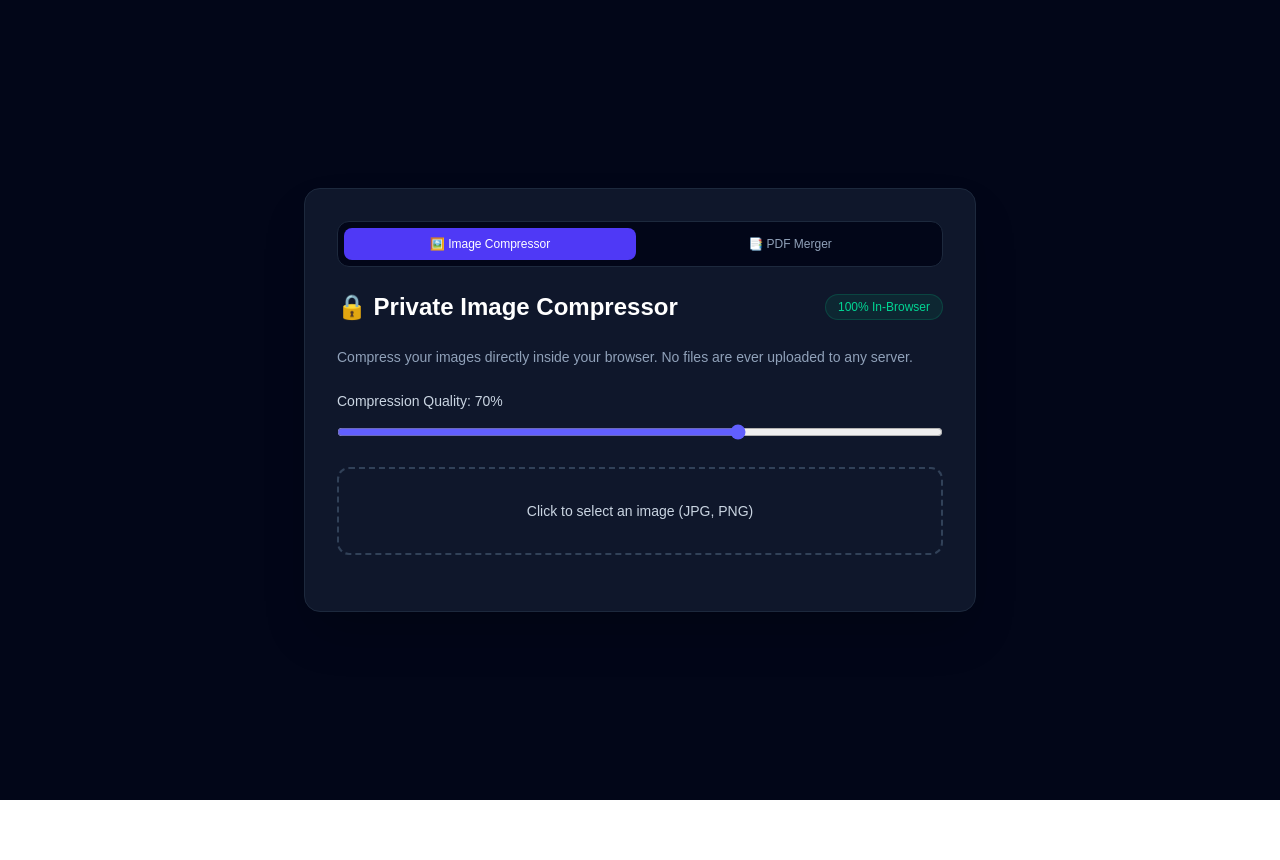
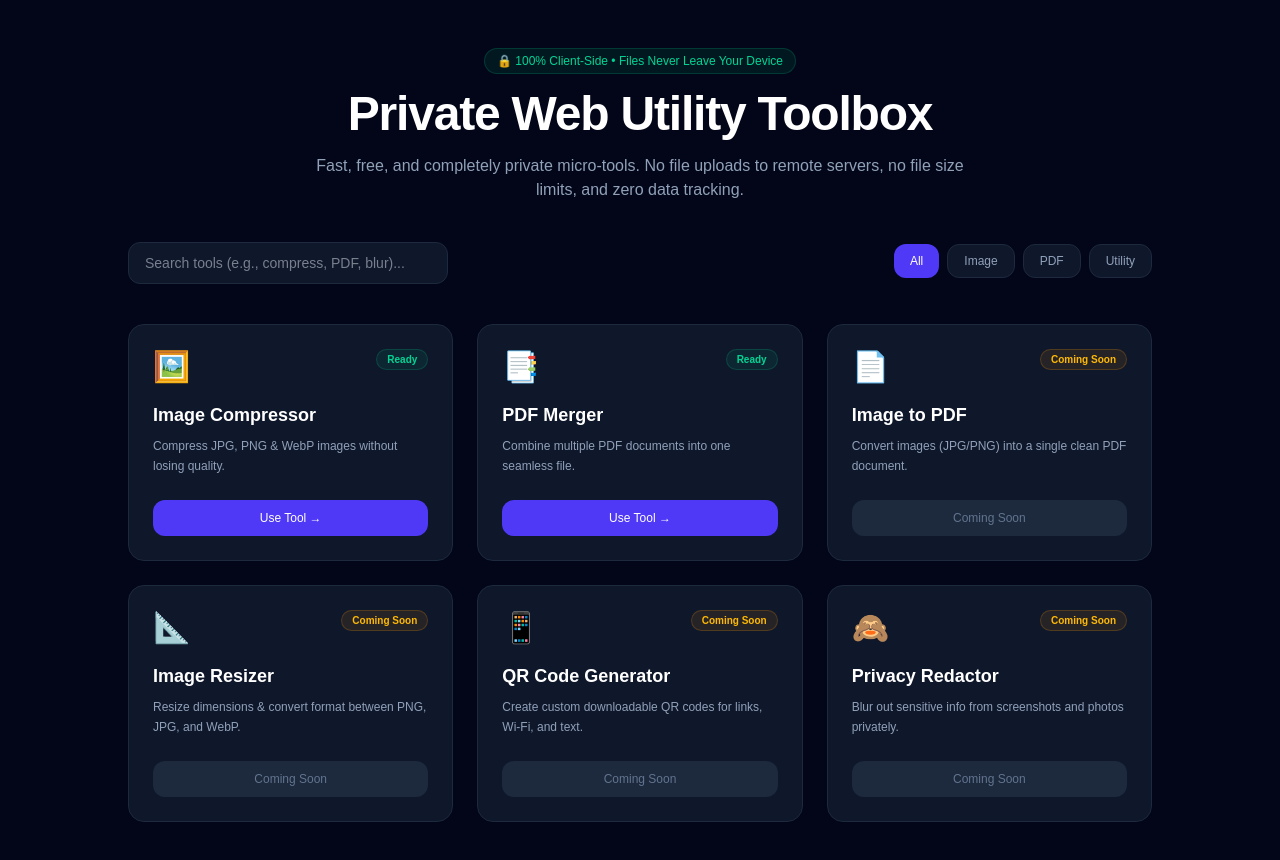
Before and after one commit to anveshak131-wq/private-toolbox, a Next.js app: page / in a window 1280 px wide. Shown: the top 860 px of the page. Before the commit the page ends 800 px from the top, so only its background shows below. Built offline with nearby package versions, Linux system fonts and the light colour scheme.

Commit message:
Homepage overhaul to tool dashboard hub

```diff
--- /dev/null
+++ b/app/image-compressor/page.tsx
@@ -0,0 +1,154 @@
+"use client";
+
+import React, { useState, useRef } from "react";
+import Link from "next/link";
+
+interface CompressedResult {
+  originalName: string;
+  originalSize: number;
+  compressedSize: number;
+  url: string;
+}
+
+export default function ImageCompressor() {
+  const [quality, setQuality] = useState<number>(0.7);
+  const [loading, setLoading] = useState<boolean>(false);
+  const [result, setResult] = useState<CompressedResult | null>(null);
+  const fileInputRef = useRef<HTMLInputElement>(null);
+
+  const handleFileChange = (e: React.ChangeEvent<HTMLInputElement>) => {
+    const file = e.target.files?.[0];
+    if (!file) return;
+
+    setLoading(true);
+    const reader = new FileReader();
+
+    reader.onload = (event) => {
+      const img = new Image();
+      img.src = event.target?.result as string;
+
+      img.onload = () => {
+        const canvas = document.createElement("canvas");
+        canvas.width = img.width;
+        canvas.height = img.height;
+
+        const ctx = canvas.getContext("2d");
+        if (!ctx) return;
+
+        ctx.drawImage(img, 0, 0);
+
+        canvas.toBlob(
+          (blob) => {
+            if (!blob) return;
+            const compressedUrl = URL.createObjectURL(blob);
+            setResult({
+              originalName: file.name,
+              originalSize: file.size,
+              compressedSize: blob.size,
+              url: compressedUrl,
+            });
+            setLoading(false);
+          },
+          "image/jpeg",
+          quality
+        );
+      };
+    };
+
+    reader.readAsDataURL(file);
+  };
+
+  const formatSize = (bytes: number) => {
+    return (bytes / 1024 / 1024).toFixed(2) + " MB";
+  };
+
+  return (
+    <main className="min-h-screen bg-slate-950 text-slate-100 flex flex-col items-center justify-center p-6">
+      <div className="max-w-2xl w-full bg-slate-900 border border-slate-800 rounded-2xl p-8 shadow-2xl">
+
+        {/* Navigation Link */}
+        <div className="mb-6">
+          <Link
+            href="/"
+            className="text-xs text-indigo-400 hover:underline inline-block"
+          >
+            ← Back to All Tools
+          </Link>
+        </div>
+
+        {/* Header */}
+        <div className="flex items-center justify-between mb-6">
+          <h1 className="text-2xl font-bold text-white">🔒 Private Image Compressor</h1>
+          <span className="text-xs bg-emerald-500/10 text-emerald-400 border border-emerald-500/20 px-3 py-1 rounded-full">
+            100% In-Browser
+          </span>
+        </div>
+
+        <p className="text-slate-400 text-sm mb-6">
+          Compress your images directly inside your browser. No files are ever uploaded to any server.
+        </p>
+
+        {/* Quality Controls */}
+        <div className="mb-6">
+          <label className="block text-sm font-medium mb-2 text-slate-300">
+            Compression Quality: {Math.round(quality * 100)}%
+          </label>
+          <input
+            type="range"
+            min="0.1"
+            max="1.0"
+            step="0.05"
+            value={quality}
+            onChange={(e) => setQuality(parseFloat(e.target.value))}
+            className="w-full accent-indigo-500 bg-slate-800 h-2 rounded-lg cursor-pointer"
+          />
+        </div>
+
+        {/* File Dropzone */}
+        <div
+          onClick={() => fileInputRef.current?.click()}
+          className="border-2 border-dashed border-slate-700 hover:border-indigo-500 bg-slate-850 hover:bg-slate-800/50 transition duration-200 rounded-xl p-8 text-center cursor-pointer mb-6"
+        >
+          <p className="text-sm font-medium text-slate-300">
+            {loading ? "Compressing image..." : "Click to select an image (JPG, PNG)"}
+          </p>
+          <input
+            type="file"
+            ref={fileInputRef}
+            onChange={handleFileChange}
+            accept="image/*"
+            className="hidden"
+          />
+        </div>
+
+        {/* Output Results */}
+        {result && (
+          <div className="bg-slate-950 border border-slate-800 rounded-xl p-5 space-y-4">
+            <div className="flex justify-between items-center text-sm">
+              <span className="text-slate-400">Original Size:</span>
+              <span className="font-semibold text-slate-200">{formatSize(result.originalSize)}</span>
+            </div>
+            <div className="flex justify-between items-center text-sm">
+              <span className="text-slate-400">Compressed Size:</span>
+              <span className="font-semibold text-emerald-400">{formatSize(result.compressedSize)}</span>
+            </div>
+            <div className="flex justify-between items-center text-sm">
+              <span className="text-slate-400">Savings:</span>
+              <span className="font-semibold text-indigo-400">
+                {Math.round(((result.originalSize - result.compressedSize) / result.originalSize) * 100)}%
+              </span>
+            </div>
+
+            <a
+              href={result.url}
+              download={`compressed-${result.originalName}`}
+              className="block w-full text-center bg-indigo-600 hover:bg-indigo-500 text-white font-medium py-2.5 rounded-lg transition duration-150"
+            >
+              Download Compressed Image
+            </a>
+          </div>
+        )}
+      </div>
+    </main>
+  );
+}
--- a/app/page.tsx
+++ b/app/page.tsx
@@ -1,160 +1,183 @@
 "use client";
 
-import React, { useState, useRef } from "react";
+import React, { useState } from "react";
 import Link from "next/link";
 
-interface CompressedResult {
-  originalName: string;
-  originalSize: number;
-  compressedSize: number;
-  url: string;
+interface Tool {
+  id: string;
+  title: string;
+  description: string;
+  icon: string;
+  category: "Image" | "PDF" | "Utility";
+  href: string;
+  status: "Ready" | "Coming Soon";
 }
 
+const TOOLS: Tool[] = [
+  {
+    id: "image-compressor",
+    title: "Image Compressor",
+    description: "Compress JPG, PNG & WebP images without losing quality.",
+    icon: "🖼️",
+    category: "Image",
+    href: "/image-compressor",
+    status: "Ready",
+  },
+  {
+    id: "pdf-merger",
+    title: "PDF Merger",
+    description: "Combine multiple PDF documents into one seamless file.",
+    icon: "📑",
+    category: "PDF",
+    href: "/pdf-merger",
+    status: "Ready",
+  },
+  {
+    id: "image-to-pdf",
+    title: "Image to PDF",
+    description: "Convert images (JPG/PNG) into a single clean PDF document.",
+    icon: "📄",
+    category: "PDF",
+    href: "/image-to-pdf",
+    status: "Coming Soon",
+  },
+  {
+    id: "image-resizer",
+    title: "Image Resizer",
+    description: "Resize dimensions & convert format between PNG, JPG, and WebP.",
+    icon: "📐",
+    category: "Image",
+    href: "/image-resizer",
+    status: "Coming Soon",
+  },
+  {
+    id: "qr-generator",
+    title: "QR Code Generator",
+    description: "Create custom downloadable QR codes for links, Wi-Fi, and text.",
+    icon: "📱",
+    category: "Utility",
+    href: "/qr-generator",
+    status: "Coming Soon",
+  },
+  {
+    id: "privacy-redactor",
+    title: "Privacy Redactor",
+    description: "Blur out sensitive info from screenshots and photos privately.",
+    icon: "🙈",
+    category: "Image",
+    href: "/privacy-redactor",
+    status: "Coming Soon",
+  },
+];
+
 export default function Home() {
-  const [quality, setQuality] = useState<number>(0.7);
-  const [loading, setLoading] = useState<boolean>(false);
-  const [result, setResult] = useState<CompressedResult | null>(null);
-  const fileInputRef = useRef<HTMLInputElement>(null);
+  const [search, setSearch] = useState("");
+  const [activeCategory, setActiveCategory] = useState<string>("All");
 
-  const handleFileChange = (e: React.ChangeEvent<HTMLInputElement>) => {
-    const file = e.target.files?.[0];
-    if (!file) return;
+  const categories = ["All", "Image", "PDF", "Utility"];
 
-    setLoading(true);
-    const reader = new FileReader();
-
-    reader.onload = (event) => {
-      const img = new Image();
-      img.src = event.target?.result as string;
-
-      img.onload = () => {
-        const canvas = document.createElement("canvas");
-        canvas.width = img.width;
-        canvas.height = img.height;
-
-        const ctx = canvas.getContext("2d");
-        if (!ctx) return;
-
-        ctx.drawImage(img, 0, 0);
-
-        // Convert canvas to compressed image Blob directly in the browser
-        canvas.toBlob(
-          (blob) => {
-            if (!blob) return;
-            const compressedUrl = URL.createObjectURL(blob);
-            setResult({
-              originalName: file.name,
-              originalSize: file.size,
-              compressedSize: blob.size,
-              url: compressedUrl,
-            });
-            setLoading(false);
-          },
-          "image/jpeg",
-          quality
-        );
-      };
-    };
-
-    reader.readAsDataURL(file);
-  };
-
-  const formatSize = (bytes: number) => {
-    return (bytes / 1024 / 1024).toFixed(2) + " MB";
-  };
+  const filteredTools = TOOLS.filter((tool) => {
+    const matchesSearch =
+      tool.title.toLowerCase().includes(search.toLowerCase()) ||
+      tool.description.toLowerCase().includes(search.toLowerCase());
+    const matchesCategory =
+      activeCategory === "All" || tool.category === activeCategory;
+    return matchesSearch && matchesCategory;
+  });
 
   return (
-    <main className="min-h-screen bg-slate-950 text-slate-100 flex flex-col items-center justify-center p-6">
-      <div className="max-w-2xl w-full bg-slate-900 border border-slate-800 rounded-2xl p-8 shadow-2xl">
+    <main className="min-h-screen bg-slate-950 text-slate-100 p-6 md:p-12">
+      <div className="max-w-5xl mx-auto space-y-10">
 
-        {/* Navigation Banner */}
-        <div className="flex gap-2 mb-6 bg-slate-950 p-1.5 rounded-xl border border-slate-800 text-xs font-medium">
-          <Link
-            href="/"
-            className="flex-1 text-center py-2 bg-indigo-600 text-white rounded-lg"
-          >
-            🖼️ Image Compressor
-          </Link>
-          <Link
-            href="/pdf-merger"
-            className="flex-1 text-center py-2 text-slate-400 hover:text-white transition rounded-lg"
-          >
-            📑 PDF Merger
-          </Link>
+        {/* Hero Section */}
+        <div className="text-center space-y-4">
+          <div className="inline-block bg-emerald-500/10 border border-emerald-500/20 text-emerald-400 text-xs px-3 py-1 rounded-full font-medium">
+            🔒 100% Client-Side • Files Never Leave Your Device
+          </div>
+          <h1 className="text-4xl md:text-5xl font-extrabold text-white tracking-tight">
+            Private Web Utility Toolbox
+          </h1>
+          <p className="text-slate-400 max-w-2xl mx-auto text-sm md:text-base">
+            Fast, free, and completely private micro-tools. No file uploads to remote servers, no file size limits, and zero data tracking.
+          </p>
         </div>
 
-        {/* Header */}
-        <div className="flex items-center justify-between mb-6">
-          <h1 className="text-2xl font-bold text-white">🔒 Private Image Compressor</h1>
-          <span className="text-xs bg-emerald-500/10 text-emerald-400 border border-emerald-500/20 px-3 py-1 rounded-full">
-            100% In-Browser
-          </span>
+        {/* Search & Filter Controls */}
+        <div className="flex flex-col md:flex-row gap-4 items-center justify-between">
+          <input
+            type="text"
+            placeholder="Search tools (e.g., compress, PDF, blur)..."
+            value={search}
+            onChange={(e) => setSearch(e.target.value)}
+            className="w-full md:w-80 bg-slate-900 border border-slate-800 focus:border-indigo-500 text-slate-200 px-4 py-2.5 rounded-xl text-sm outline-none transition"
+          />
+
+          <div className="flex gap-2 w-full md:w-auto overflow-x-auto pb-1">
+            {categories.map((cat) => (
+              <button
+                key={cat}
+                onClick={() => setActiveCategory(cat)}
+                className={`px-4 py-2 rounded-xl text-xs font-medium transition ${
+                  activeCategory === cat
+                    ? "bg-indigo-600 text-white"
+                    : "bg-slate-900 text-slate-400 hover:text-white border border-slate-800"
+                }`}
+              >
+                {cat}
+              </button>
+            ))}
+          </div>
         </div>
 
-        <p className="text-slate-400 text-sm mb-6">
-          Compress your images directly inside your browser. No files are ever uploaded to any server.
-        </p>
+        {/* Tools Grid */}
+        <div className="grid grid-cols-1 md:grid-cols-2 lg:grid-cols-3 gap-6">
+          {filteredTools.map((tool) => (
+            <div
+              key={tool.id}
+              className="bg-slate-900 border border-slate-800 hover:border-slate-700 rounded-2xl p-6 transition flex flex-col justify-between group"
+            >
+              <div>
+                <div className="flex justify-between items-start mb-4">
+                  <span className="text-3xl">{tool.icon}</span>
+                  <span
+                    className={`text-[10px] font-semibold px-2.5 py-0.5 rounded-full border ${
+                      tool.status === "Ready"
+                        ? "bg-emerald-500/10 text-emerald-400 border-emerald-500/20"
+                        : "bg-amber-500/10 text-amber-400 border-amber-500/20"
+                    }`}
+                  >
+                    {tool.status}
+                  </span>
+                </div>
+                <h3 className="font-bold text-white text-lg group-hover:text-indigo-400 transition">
+                  {tool.title}
+                </h3>
+                <p className="text-slate-400 text-xs mt-2 leading-relaxed">
+                  {tool.description}
+                </p>
+              </div>
 
-        {/* Quality Controls */}
-        <div className="mb-6">
-          <label className="block text-sm font-medium mb-2 text-slate-300">
-            Compression Quality: {Math.round(quality * 100)}%
-          </label>
-          <input
-            type="range"
-            min="0.1"
-            max="1.0"
-            step="0.05"
-            value={quality}
-            onChange={(e) => setQuality(parseFloat(e.target.value))}
-            className="w-full accent-indigo-500 bg-slate-800 h-2 rounded-lg cursor-pointer"
-          />
+              <div className="mt-6">
+                {tool.status === "Ready" ? (
+                  <Link
+                    href={tool.href}
+                    className="block w-full text-center bg-indigo-600 hover:bg-indigo-500 text-white text-xs font-medium py-2.5 rounded-xl transition"
+                  >
+                    Use Tool →
+                  </Link>
+                ) : (
+                  <button
+                    disabled
+                    className="w-full text-center bg-slate-800 text-slate-500 text-xs font-medium py-2.5 rounded-xl cursor-not-allowed"
+                  >
+                    Coming Soon
+                  </button>
+                )}
+              </div>
+            </div>
+          ))}
         </div>
 
-        {/* File Dropzone */}
-        <div
-          onClick={() => fileInputRef.current?.click()}
-          className="border-2 border-dashed border-slate-700 hover:border-indigo-500 bg-slate-850 hover:bg-slate-800/50 transition duration-200 rounded-xl p-8 text-center cursor-pointer mb-6"
-        >
-          <p className="text-sm font-medium text-slate-300">
-            {loading ? "Compressing image..." : "Click to select an image (JPG, PNG)"}
-          </p>
-          <input
-            type="file"
-            ref={fileInputRef}
-            onChange={handleFileChange}
-            accept="image/*"
-            className="hidden"
-          />
-        </div>
-
-        {/* Output Results */}
-        {result && (
-          <div className="bg-slate-950 border border-slate-800 rounded-xl p-5 space-y-4">
-            <div className="flex justify-between items-center text-sm">
-              <span className="text-slate-400">Original Size:</span>
-              <span className="font-semibold text-slate-200">{formatSize(result.originalSize)}</span>
-            </div>
-            <div className="flex justify-between items-center text-sm">
-              <span className="text-slate-400">Compressed Size:</span>
-              <span className="font-semibold text-emerald-400">{formatSize(result.compressedSize)}</span>
-            </div>
-            <div className="flex justify-between items-center text-sm">
-              <span className="text-slate-400">Savings:</span>
-              <span className="font-semibold text-indigo-400">
-                {Math.round(((result.originalSize - result.compressedSize) / result.originalSize) * 100)}%
-              </span>
-            </div>
-
-            <a
-              href={result.url}
-              download={`compressed-${result.originalName}`}
-              className="block w-full text-center bg-indigo-600 hover:bg-indigo-500 text-white font-medium py-2.5 rounded-lg transition duration-150"
-            >
-              Download Compressed Image
-            </a>
-          </div>
-        )}
       </div>
     </main>
   );
```
